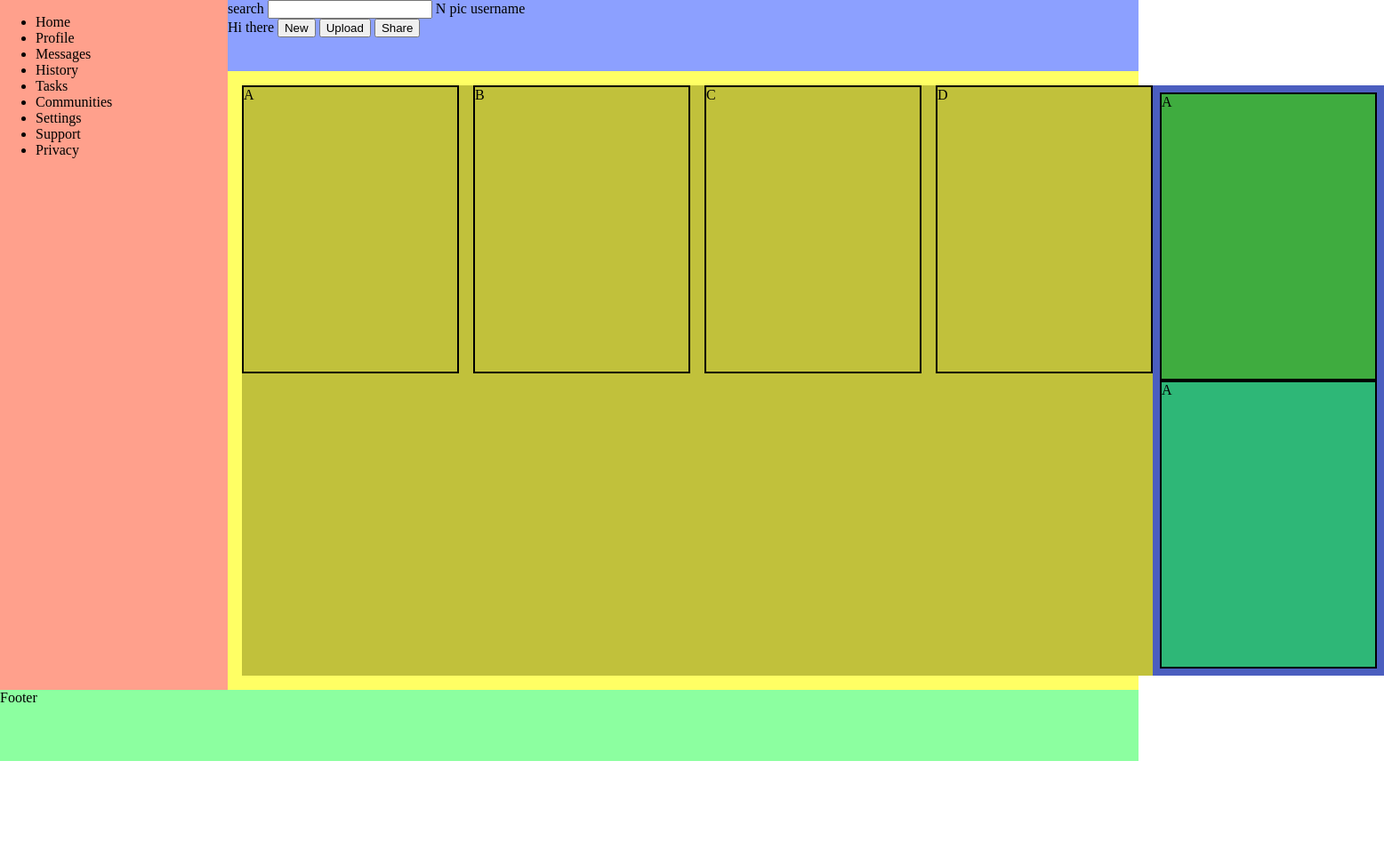
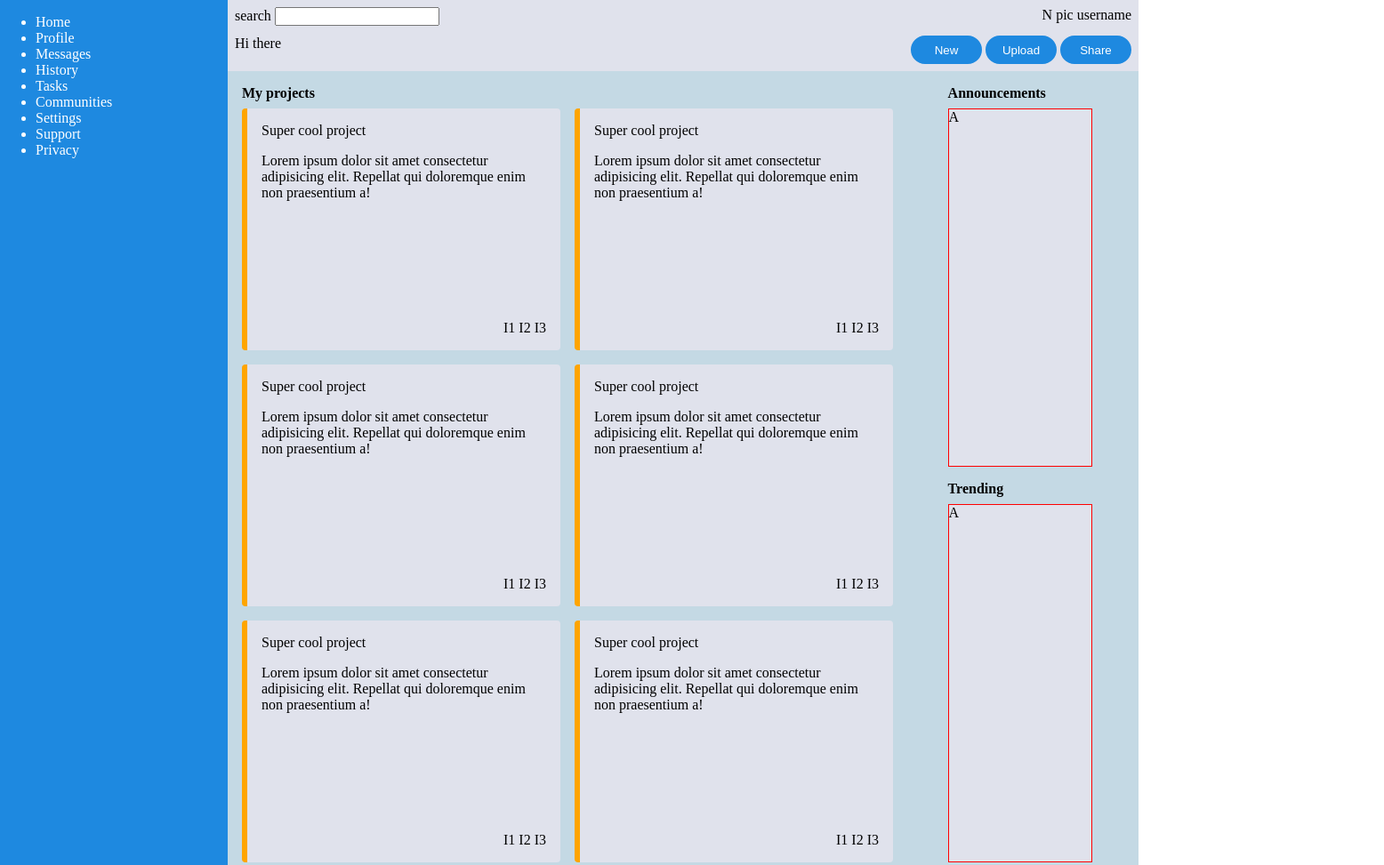
Before and after one commit to TheOdinProjectEmanuel/admin-dashboard, a plain HTML site: page index.html in a window 1280 px wide. Shown: the top 973 px of the page at 89% size, 1556 px wide, since content can reach past the window. Before the commit the page ends 856 px from the top, so only its background shows below. Drawn offline with Linux system fonts and the light colour scheme.

Commit message:
update content & styling

```diff
--- a/index.html
+++ b/index.html
@@ -5,9 +5,21 @@
     <meta name="viewport" content="width=device-width, initial-scale=1.0" />
     <title>Admin Dashboard</title>
     <style>
+      :root {
+        --primary: #1e89e0;
+        --primary-bg: #c4d9e4;
+        --secondary-bg: #e0e2ec;
+      }
+
+      h4 {
+        margin: 0;
+        margin-bottom: 0.5rem;
+      }
+
       body {
         margin: 0;
       }
+
       #page {
         display: grid;
         grid-template-areas:
@@ -20,61 +32,101 @@
 
       #page > header {
         grid-area: head;
-        background-color: #8ca0ff;
+        background-color: var(--secondary-bg);
+        display: flex;
+        flex-direction: column;
+        justify-content: space-between;
+        padding: 0.5rem;
+      }
+
+      header button {
+        color: #ffffff;
+        width: 5rem;
+        height: 2rem;
+        background-color: var(--primary);
+        border: 2px solid var(--primary);
+        border-radius: 2rem;
+        cursor: pointer;
       }
 
       #page > nav {
         grid-area: nav;
-        background-color: #ffa08c;
+        background-color: var(--primary);
+        color: #ffffff;
       }
 
       #page > main {
         grid-area: main;
-        background-color: #ffff64;
+        background-color: var(--primary-bg);
         display: grid;
-        grid-template-columns: 2fr 1fr;
+        grid-template-columns: 4fr 1fr;
         padding: 1rem;
       }
 
       #dashboard {
-        background-color: #c1c13b;
         display: flex;
+        flex-wrap: wrap;
         gap: 1rem;
       }
 
       .card {
-        width: 15rem;
-        height: 20rem;
-        border: 2px solid black;
+        background-color: var(--secondary-bg);
+      }
+
+      #dashboard .card {
+        display: flex;
+        flex-direction: column;
+        width: 20rem;
+        height: 15rem;
+        padding: 1rem;
+        border-left: 6px solid orange;
+        border-radius: 4px;
+      }
+
+      #dashboard .card .icon-container {
+        margin: auto 0 0 auto;
       }
 
       main > aside {
-        background-color: #4b5ebf;
         display: flex;
         flex-direction: column;
-        padding: 0.5rem;
+        gap: 1rem;
       }
 
-      main > aside #up {
-        background-color: #3fac3f;
+      main > aside #up,
+      main > aside #down {
         height: 100%;
       }
 
-      main > aside #down {
-        background-color: #2eb777;
+      #up .card,
+      #down .card {
+        width: 10rem;
         height: 100%;
+        border: 1px solid red;
       }
 
       #page > footer {
         grid-area: foot;
         background-color: #8cffa0;
       }
+
+      /* STYLE CLASSES */
+
+      .flex-space-between {
+        display: flex;
+        justify-content: space-between;
+      }
+
+      .flex-column {
+        display: flex;
+        flex-direction: column;
+      }
     </style>
   </head>
   <body>
     <div id="page">
       <header>
-        <div>
+        <div class="flex-space-between">
           <span>
             search
             <input type="text" />
@@ -82,10 +134,14 @@
           <span> N pic username </span>
         </div>
         <div>
-          <span>Hi there</span>
-          <button>New</button>
-          <button>Upload</button>
-          <button>Share</button>
+          <div class="flex-space-between">
+            <span>Hi there</span>
+            <div>
+              <button>New</button>
+              <button>Upload</button>
+              <button>Share</button>
+            </div>
+          </div>
         </div>
       </header>
       <nav>
@@ -102,17 +158,66 @@
         </ul>
       </nav>
       <main>
-        <div id="dashboard">
-          <div class="card">A</div>
-          <div class="card">B</div>
-          <div class="card">C</div>
-          <div class="card">D</div>
+        <div>
+          <h4>My projects</h4>
+          <div id="dashboard">
+            <div class="card">
+              <span>Super cool project</span>
+              <p>
+                Lorem ipsum dolor sit amet consectetur adipisicing elit.
+                Repellat qui doloremque enim non praesentium a!
+              </p>
+              <div class="icon-container">I1 I2 I3</div>
+            </div>
+            <div class="card">
+              <span>Super cool project</span>
+              <p>
+                Lorem ipsum dolor sit amet consectetur adipisicing elit.
+                Repellat qui doloremque enim non praesentium a!
+              </p>
+              <div class="icon-container">I1 I2 I3</div>
+            </div>
+            <div class="card">
+              <span>Super cool project</span>
+              <p>
+                Lorem ipsum dolor sit amet consectetur adipisicing elit.
+                Repellat qui doloremque enim non praesentium a!
+              </p>
+              <div class="icon-container">I1 I2 I3</div>
+            </div>
+            <div class="card">
+              <span>Super cool project</span>
+              <p>
+                Lorem ipsum dolor sit amet consectetur adipisicing elit.
+                Repellat qui doloremque enim non praesentium a!
+              </p>
+              <div class="icon-container">I1 I2 I3</div>
+            </div>
+            <div class="card">
+              <span>Super cool project</span>
+              <p>
+                Lorem ipsum dolor sit amet consectetur adipisicing elit.
+                Repellat qui doloremque enim non praesentium a!
+              </p>
+              <div class="icon-container">I1 I2 I3</div>
+            </div>
+            <div class="card">
+              <span>Super cool project</span>
+              <p>
+                Lorem ipsum dolor sit amet consectetur adipisicing elit.
+                Repellat qui doloremque enim non praesentium a!
+              </p>
+              <div class="icon-container">I1 I2 I3</div>
+            </div>
+          </div>
         </div>
         <aside>
-          <div id="up">
+          <div id="up" class="flex-column">
+            <h4>Announcements</h4>
             <div class="card">A</div>
           </div>
-          <div id="down">
+          <div id="down" class="flex-column">
+            <h4>Trending</h4>
             <div class="card">A</div>
           </div>
         </aside>
```
